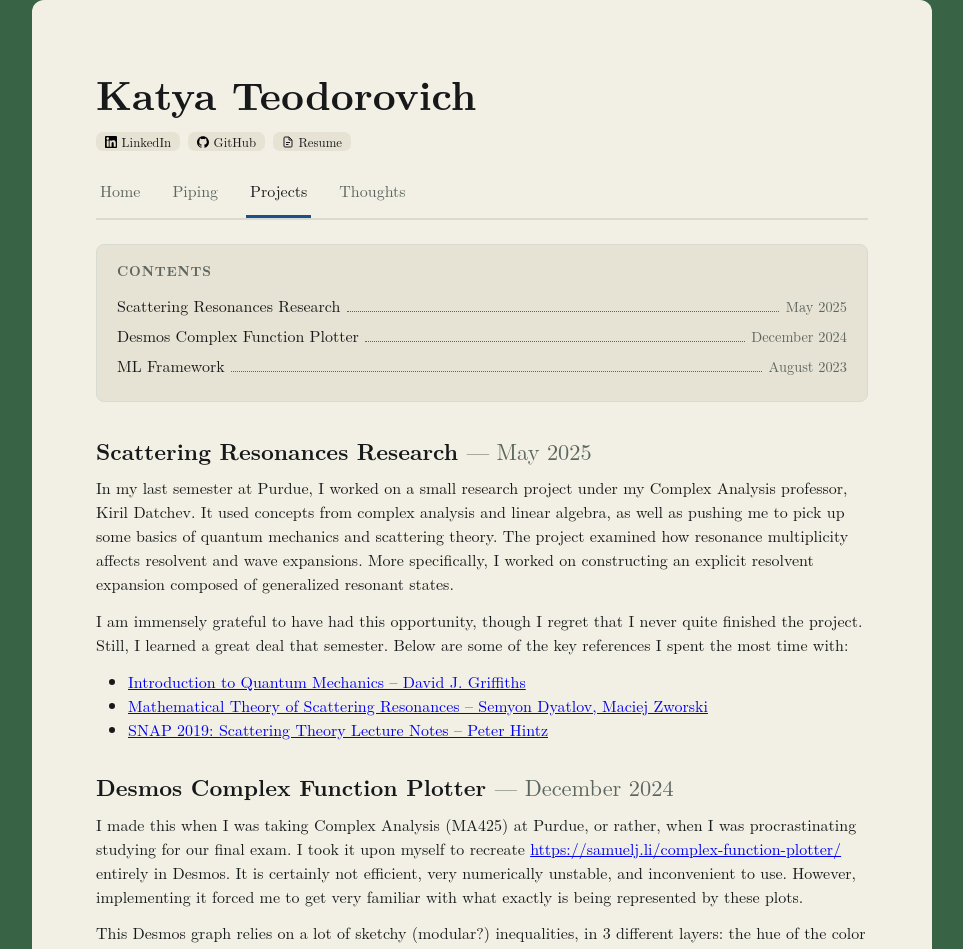
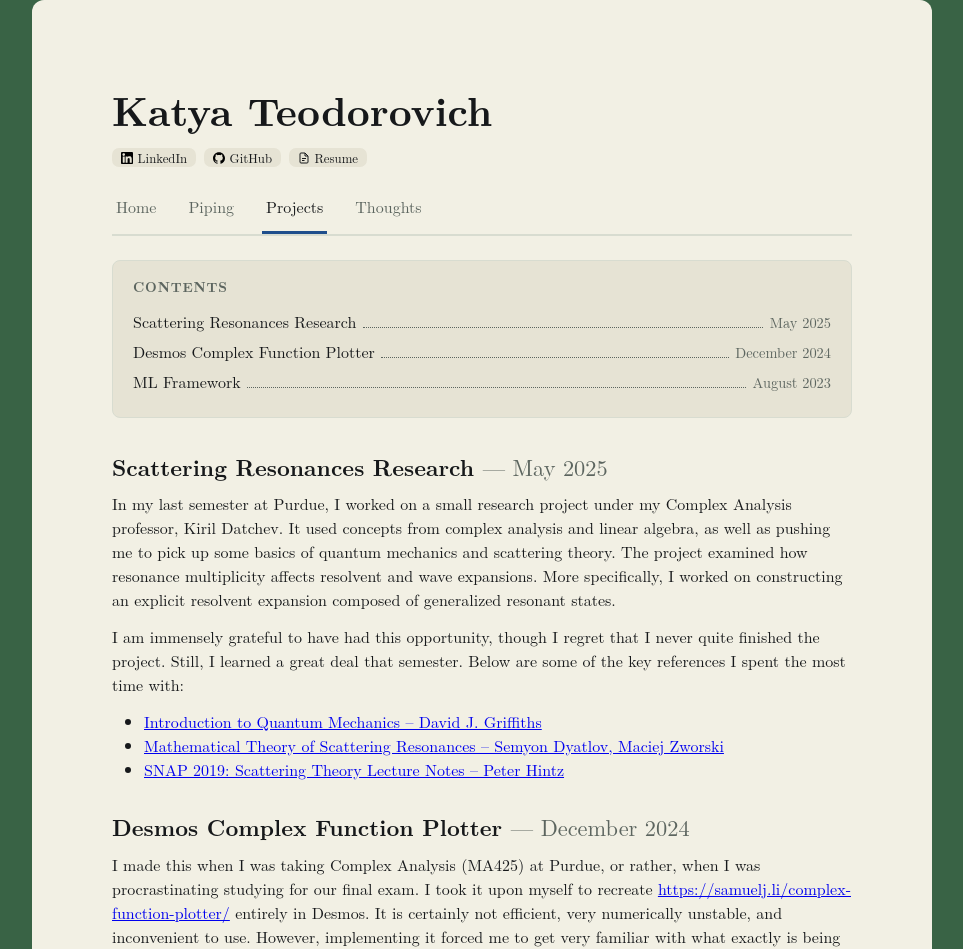
Before and after one commit to kteodorovich/kteodorovich.github.io, a Jekyll site: the page built from projects.md, in a window 1280 px wide. Shown: the top 949 px of the page, without its empty margins (158-1121 px from the left). Built offline with Jekyll 4.4.1, drawn with Linux system fonts in a browser that asks for light colours; some web fonts are replaced.

Commit message:
maybe better on mobile?

```diff
--- a/_layouts/default.html
+++ b/_layouts/default.html
@@ -34,6 +34,7 @@
 
 <body>
 
+  <div class="main-wrapper">
   <div class="main">
 
     <header class="site-header">
@@ -171,6 +172,7 @@
     </footer>
 
   </div>
+  </div>
 
 
   <script src="{{ '/main.js' | relative_url }}"></script>
--- a/main.js
+++ b/main.js
@@ -51,3 +51,33 @@
 }
 
 fetchLastCommitDate();
+
+
+/* ==========================================================================
+   Mobile scaling — keep .main-wrapper's height in sync with the scaled
+   (transform: scale()) size of .main, since transform doesn't affect
+   layout flow on its own.
+   ========================================================================== */
+
+function updateMainWrapperHeight() {
+  const wrapper = document.querySelector('.main-wrapper');
+  const main = document.querySelector('.main');
+  if (!wrapper || !main) return;
+
+  if (window.innerWidth <= 900) {
+    const scale = window.innerWidth / 900;
+    wrapper.style.height = (main.offsetHeight * scale) + 'px';
+  } else {
+    wrapper.style.height = 'auto';
+  }
+}
+
+window.addEventListener('load', updateMainWrapperHeight);
+window.addEventListener('resize', updateMainWrapperHeight);
+
+// Re-run once each image finishes loading, since images can change
+// .main's natural height after the initial calculation
+document.querySelectorAll('img').forEach((img) => {
+  if (img.complete) return;
+  img.addEventListener('load', updateMainWrapperHeight);
+});
--- a/styles.css
+++ b/styles.css
@@ -49,15 +49,19 @@
    Main Layout
    ========================================================================== */
 
+.main-wrapper {
+  width: 100%;
+}
+
 .main {
   display: flex;
   flex-direction: column;
 
-  width: min(900px, 100%);
+  width: 900px;
   min-height: 100vh;
 
   margin: 0 auto;
-  padding: 5%;
+  padding: 80px;
 
   background-color: var(--card);
   border-radius: 12px;
@@ -282,7 +286,7 @@
 
 .intro p {
   text-align: justify;
-  hyphens: auto;
+  hyphens: none;
 }
 
 .intro p + p {
@@ -333,21 +337,17 @@
 .figure-grid {
   display: grid;
 
-  grid-template-columns: repeat(auto-fit, minmax(250px, 1fr));
+  grid-template-columns: repeat(2, 1fr);
 
   justify-content: center;
-  justify-items: center;
 
-  gap: 1.5rem;
+  gap: 6%;
 
   width: 100%;
 }
 
 .figure-grid figure {
   display: block;
-
-  width: 100%;
-  max-width: 300px;
 
   margin: 0;
 
@@ -424,6 +424,8 @@
 }
 
 .toc .toc-list {
+  counter-reset: toc-counter;
+
   margin: 0;
   padding: 0;
 
@@ -435,6 +437,16 @@
   align-items: baseline;
 
   margin: 0 0 0.4rem;
+}
+
+.toc-item::before {
+  counter-increment: toc-counter;
+  /* content: counter(toc-counter) "."; */
+
+  flex: 0 0 1.4em;
+
+  color: var(--slate);
+  font-variant-numeric: tabular-nums;
 }
 
 .toc-item a {
@@ -482,8 +494,20 @@
    Project Sections
    ========================================================================== */
 
+.projects {
+  counter-reset: project-counter;
+}
+
 .project {
+  counter-increment: project-counter;
+
   scroll-margin-top: 1.5rem;
+}
+
+.project h2::before {
+  /* content: counter(project-counter) ". "; */
+
+  color: var(--slate);
 }
 
 .project-date {
@@ -519,45 +543,25 @@
 
 
 /* ==========================================================================
-   Mobile
+   Mobile — scale the whole card down, keep the layout identical
    ========================================================================== */
 
-@media (max-width: 700px) {
+@media (max-width: 900px) {
+
+  .main-wrapper {
+    position: relative;
+    overflow: hidden;
+  }
 
   .main {
-    width: 100%;
+    position: absolute;
+    top: 0;
+    left: 0;
 
-    padding: 6% 6% 4%;
-  }
+    min-height: auto;
 
-  .top {
-    flex-direction: column-reverse;
-    align-items: center;
-
-    gap: 1.5rem;
-
-    text-align: center;
-  }
-
-  .intro {
-    text-align: center;
-  }
-
-  .penguin {
-    max-width: 250px;
-  }
-
-  .toc-item a {
-    flex-wrap: wrap;
-  }
-
-  .toc-dots {
-    display: none;
-  }
-
-  .toc-date {
-    width: 100%;
-    padding-left: 1.4em;
+    transform: scale(calc(100vw / 900px));
+    transform-origin: top left;
   }
 
 }
```
Also changed, not shown: index.md (+1 -1 lines).
